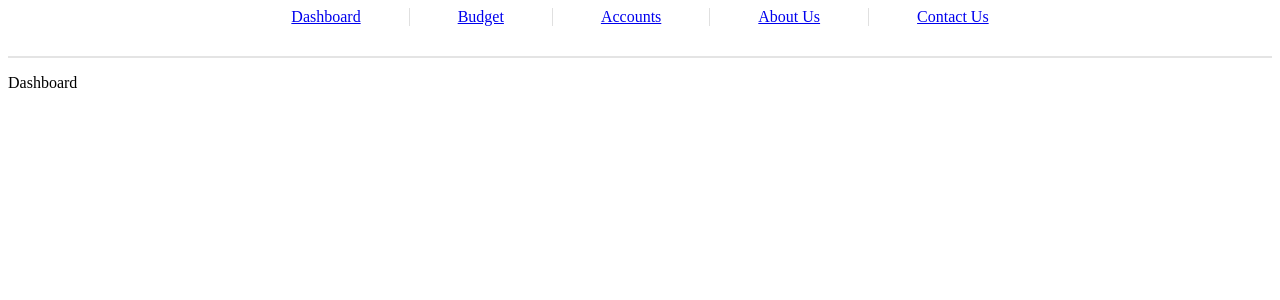
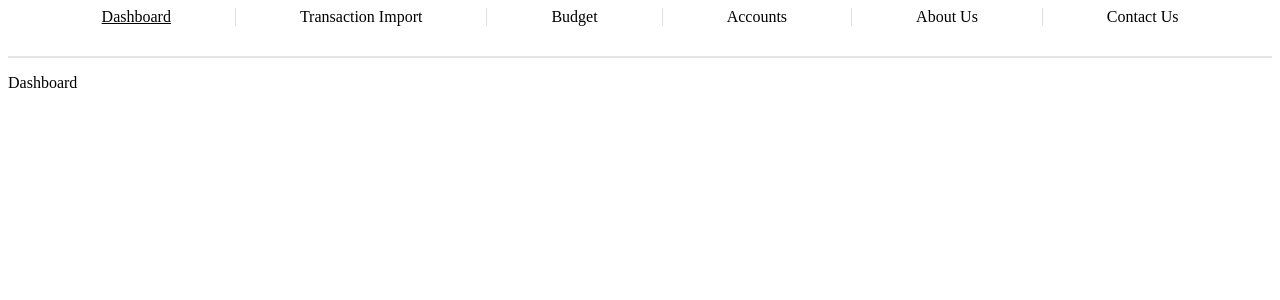
Before and after one commit to tjordanv/CashEd, a React (Create React App) app in the folder frontend/: page / in a window 1280 px wide. Shown: the top 300 px of the page. Built offline with nearby package versions, Linux system fonts and the light colour scheme; what @mui/styled-engine-sc would draw is missing.

Commit message:
header update
I added the router logic to navigate pages through a header on the page

```diff
--- a/frontend/src/components/HeaderLayout.js
+++ b/frontend/src/components/HeaderLayout.js
@@ -5,6 +5,8 @@ import Box from "@mui/material/Box"
 import Stack from "@mui/material/Stack"
 import Link from "@mui/material/Link"
 import Divider from "@mui/material/Divider"
+
+import classes from "./HeaderLayout.module.css"
 
 const HeaderContainer = styled(Box)(({ theme }) => ({
   height: "6vh",
@@ -22,25 +24,47 @@ const Header = () => {
   return (
     <HeaderContainer>
       <Stack
+        className={classes.list}
         justifyContent="center"
         alignItems="center"
         direction="row"
         spacing={6}
         divider={<Divider orientation="vertical" flexItem />}
       >
-        <NavLink to="/" underline="hover">
+        <NavLink
+          to="/"
+          className={({ isActive }) => (isActive ? classes.active : undefined)}
+        >
           Dashboard
         </NavLink>
-        <NavLink to="TransactionImport" underline="hover">
+        <NavLink
+          to="TransactionImport"
+          className={({ isActive }) => (isActive ? classes.active : undefined)}
+        >
+          Transaction Import
+        </NavLink>
+        <NavLink
+          to="nothing"
+          className={({ isActive }) => (isActive ? classes.active : undefined)}
+        >
           Budget
         </NavLink>
-        <NavLink href="#" underline="hover">
+        <NavLink
+          to="filler"
+          className={({ isActive }) => (isActive ? classes.active : undefined)}
+        >
           Accounts
         </NavLink>
-        <NavLink href="#" underline="hover">
+        <NavLink
+          to="more filler"
+          className={({ isActive }) => (isActive ? classes.active : undefined)}
+        >
           About Us
         </NavLink>
-        <NavLink href="#" underline="hover">
+        <NavLink
+          to="last"
+          className={({ isActive }) => (isActive ? classes.active : undefined)}
+        >
           Contact Us
         </NavLink>
       </Stack>
--- /dev/null
+++ b/frontend/src/components/HeaderLayout.module.css
@@ -0,0 +1,18 @@
+.header {
+}
+
+.list {
+  display: flex;
+  gap: 1rem;
+}
+
+a {
+  text-decoration: none;
+  color: var(--color-primary-400);
+}
+
+a:hover,
+a.active {
+  color: var(--color-primary-800);
+  text-decoration: underline;
+}
--- a/frontend/src/components/LoginForm.js
+++ b/frontend/src/components/LoginForm.js
@@ -2,12 +2,21 @@ import { useState } from "react"
 
 import { useNavigate } from "react-router-dom"
 
+import Card from "@mui/material/Card"
 import Box from "@mui/material/Box"
 import Stack from "@mui/material/Stack"
 import TextField from "@mui/material/TextField"
 import Button from "@mui/material/Button"
 import FormControlLabel from "@mui/material/FormControlLabel"
 import Switch from "@mui/material/Switch"
+
+import { styled } from "@mui/material/styles"
+
+import classes from "./LoginForm.module.css"
+
+const LoginFormCard = styled(Card)(({ theme }) => ({
+  width: "20%"
+}))
 
 const LoginForm = () => {
   const [username, setUsername] = useState("")
@@ -20,13 +29,13 @@ const LoginForm = () => {
     e.preventDefault()
     console.log("signed in")
     if (username === dummyData.username && password === dummyData.password) {
-      navigate("/Dashboard")
+      navigate("/")
     }
   }
 
   return (
     <form onSubmit={signInHandler}>
-      <Box>
+      <Box className={classes.container}>
         <Stack spacing={1}>
           <TextField
             variant="outlined"
@@ -34,6 +43,7 @@ const LoginForm = () => {
             required
             value={username}
             onChange={(e) => setUsername(e.target.value)}
+            className={classes.inputField}
           />
           <TextField
             variant="outlined"
@@ -42,8 +52,9 @@ const LoginForm = () => {
             required
             value={password}
             onChange={(e) => setPassword(e.target.value)}
+            className={classes.inputField}
           />
-          <Button type="submit" variant="contained">
+          <Button type="submit" variant="contained" className={classes.button}>
             Log in
           </Button>
           <FormControlLabel control={<Switch />} label="Remember Me" />
--- /dev/null
+++ b/frontend/src/components/LoginForm.module.css
@@ -0,0 +1,14 @@
+.container {
+  box-shadow: 1px 3px 4px 2px rgba(0, 0, 0, 0.25);
+  border-radius: 10px;
+  width: 40%;
+  padding: 15px;
+}
+
+.inputField {
+  /* width: 80%; */
+}
+
+.button {
+  width: 50%;
+}
```
Also changed, not shown: 2 other files (tests, documents, lock files or other folders).
